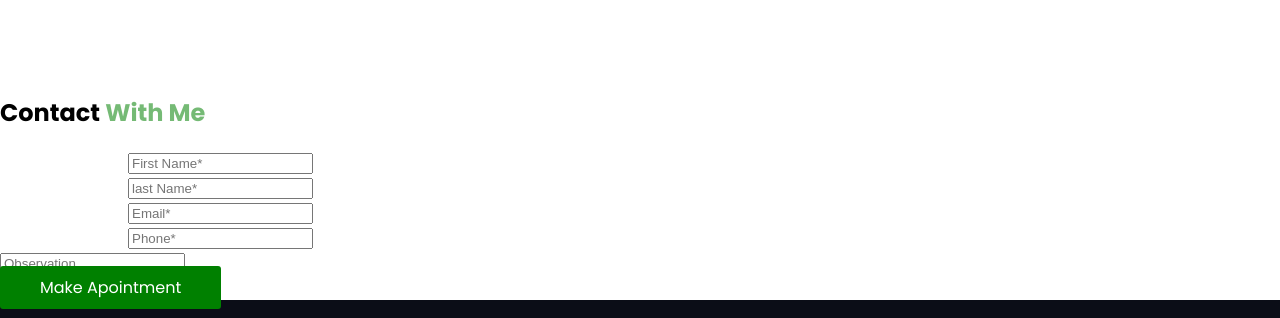
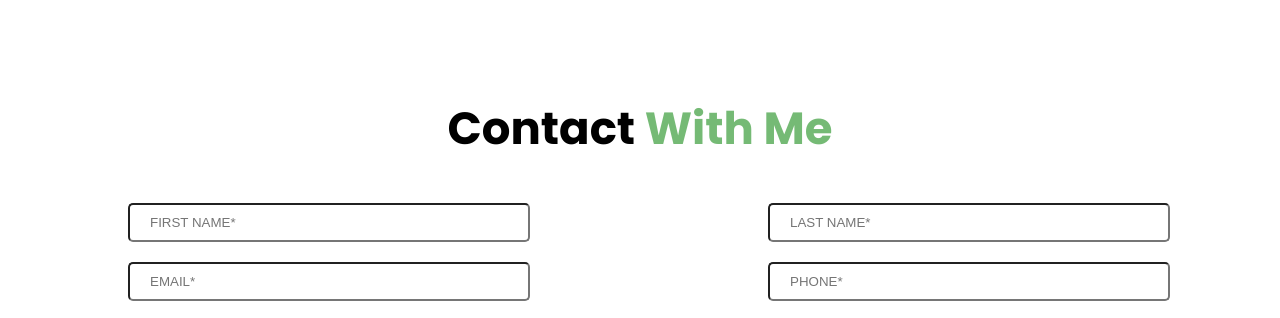
Before and after one commit to sabbirpboss/Mission-2022, a plain HTML site: page index.html in a window 1280 px wide. Shown: the part 2675-2993 px from the top of the page. Drawn offline with Linux system fonts and the light colour scheme.

Commit message:
contact form css added

```diff
--- a/style.css
+++ b/style.css
@@ -168,11 +168,44 @@ h3 {
  contact form
  ==============================================================*/
 
-
-
-
-
-
+.contact-flex {
+  display: flex;
+  margin-bottom: 20px;
+}
+secton.contact-form h2 {
+  font-size: 45px;
+  text-align: center;
+  margin-bottom: 40px;
+}
+.message-here {
+  margin-left: 10%;
+  margin-right: 10%;
+  width: 78%;
+  margin-bottom: 20px;
+}
+secton.contact-form a.link-button {
+  margin-left: 10%;
+  margin-bottom: 10%;
+  display: block;
+  width: 8%;
+}
+.message-here input {
+  width: 100%;
+  height: 150px;
+}
+.half-width input {
+  width: 70%;
+  padding: 10px 20px;
+  border-radius: 5px;
+  text-transform: uppercase;
+  color: green;
+}
+.message-here input {
+  padding: 10px 20px;
+  border-radius: 5px;
+  text-transform: uppercase;
+  color: green;
+}
 
 /*==========================================================
  footer area
```
